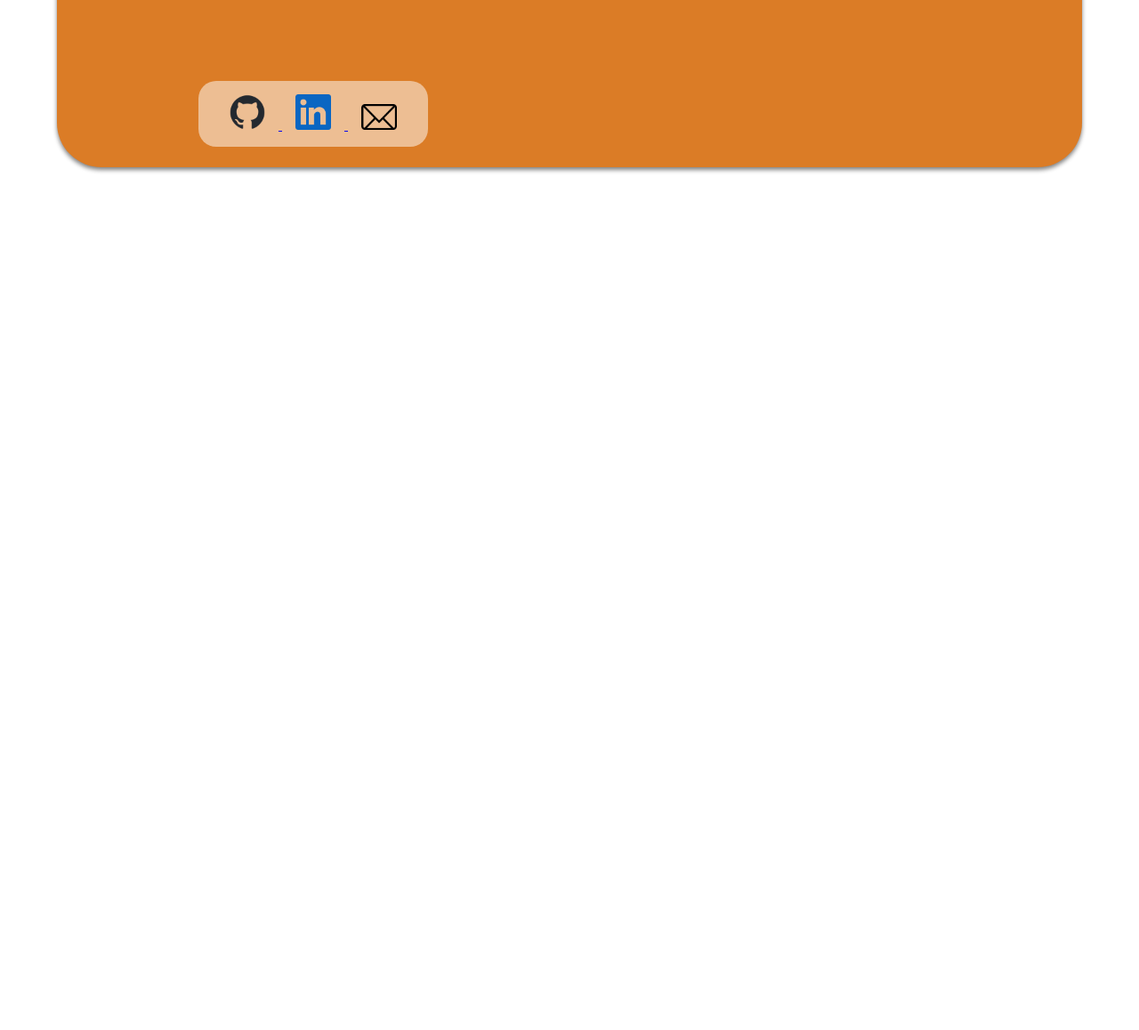
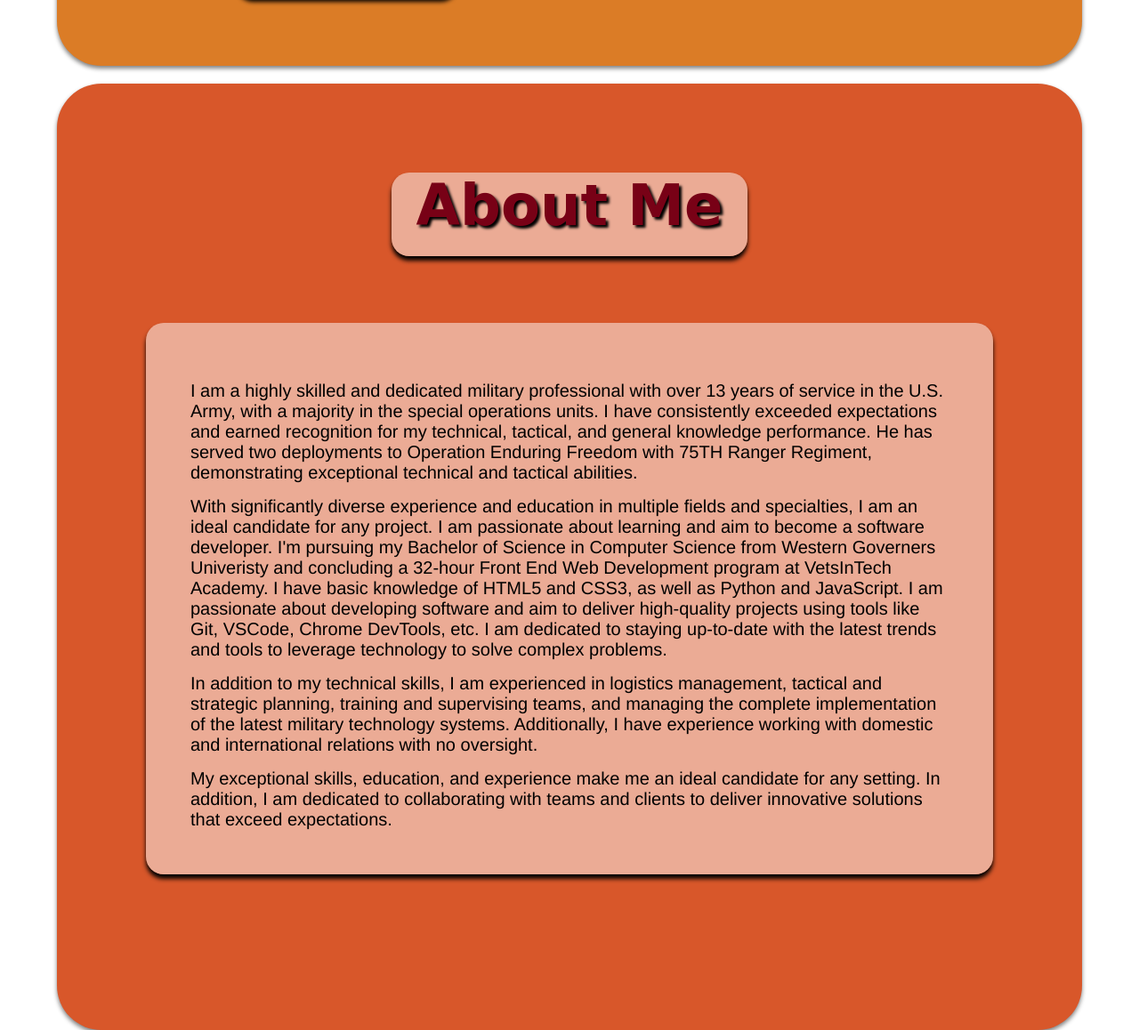
Before and after one commit to mikeccarey/portfolio, a plain HTML site: page index.html in a window 1280 px wide. Shown: the part 552-1710 px from the top of the page at 89% size. Before the commit the page ends 800 px from the top, so only its background shows below. Drawn offline with Linux system fonts and the light colour scheme; a web font is replaced by a local one.

Commit message:
wip: add about me section

```diff
--- a/index.html
+++ b/index.html
@@ -32,6 +32,15 @@
                 </a>
             </div>
         </section>
+        <section class="bottom">
+            <h1>About Me</h1>
+            <div class="about-me">
+                <p>I am a highly skilled and dedicated military professional with over 13 years of service in the U.S. Army, with a majority in the special operations units. I have consistently exceeded expectations and earned recognition for my technical, tactical, and general knowledge performance. He has served two deployments to Operation Enduring Freedom with 75TH Ranger Regiment, demonstrating exceptional technical and tactical abilities.</p>
+                <p>With significantly diverse experience and education in multiple fields and specialties, I am an ideal candidate for any project. I am passionate about learning and aim to become a software developer. I'm pursuing my Bachelor of Science in Computer Science from Western Governers Univeristy and concluding a 32-hour Front End Web Development program at VetsInTech Academy. I have basic knowledge of HTML5 and CSS3, as well as Python and JavaScript. I am passionate about developing software and aim to deliver high-quality projects using tools like Git, VSCode, Chrome DevTools, etc. I am dedicated to staying up-to-date with the latest trends and tools to leverage technology to solve complex problems.</p>
+                <p>In addition to my technical skills, I am experienced in logistics management, tactical and strategic planning, training and supervising teams, and managing the complete implementation of the latest military technology systems. Additionally, I have experience working with domestic and international relations with no oversight.</p>
+                <p>My exceptional skills, education, and experience make me an ideal candidate for any setting. In addition, I am dedicated to collaborating with teams and clients to deliver innovative solutions that exceed expectations.</p>
+            </div>
+        </section>
     </main>
 </body>
 </html>
--- a/style.css
+++ b/style.css
@@ -6,17 +6,23 @@
     box-sizing: border-box;
 }
 
+body {
+    min-width: 1050px;
+}
+
 .top {
     margin: 20px auto;
     border-radius: 50px;
     box-shadow: 0 3px 5px 0 gray;
     width: 90vmax;
-    height: 90vmin;
+    min-height: 75vh;
+    max-height: 90vh;
     display: grid;
     grid-template-columns: 1fr 1fr;
     grid-template-rows: 5fr 1fr;
     align-items: center;
     background-color: #db7c26;
+    padding: 75px;
 }
 
 .left {
@@ -31,11 +37,12 @@ h1 {
     font-size: 4rem;
     color: #780116;
     text-shadow: 3px 3px 3px black;
-    background-color: #db7c26;
     width: 50vmin;
     margin: 0 auto;
-    border-radius: 10px;
-    box-shadow: 0 5px 5px 0 #780116;
+    padding-bottom: 20px;
+    border-radius: 20px;
+    background-color: rgba(255, 255, 255, 0.503);
+    box-shadow: 0 5px 5px 0 black;
 }
 
 ul {
@@ -46,10 +53,11 @@ ul {
     font-size: 1.25rem;
     color: black;
     font-weight: bolder;
-    box-shadow: 0 5px 5px 0 #780116;
     width: 50vmin;
-    border-radius: 10px;
     padding: 30px;
+    border-radius: 20px;
+    background-color: rgba(255, 255, 255, 0.503);
+    box-shadow: 0 5px 5px 0 black;
 }
 
 #mike-photo {
@@ -60,15 +68,47 @@ ul {
 }
 
 div.social-media {
+    display: flex;
     margin: 0 auto;
     grid-column: 1/2;
     grid-row: 2/3;
+    padding: 15px 20px;
+    align-items: center;
+    border-radius: 20px;
     background-color: rgba(255, 255, 255, 0.503);
-    padding: 15px 20px;
-    border-radius: 20px;
+    box-shadow: 0 5px 5px 0 black;
+    align-self: flex-start;
 }
 
 div.social-media > a > img {
     width: 5vmin;
     margin: 0 15px;
 }
+
+.bottom {
+    margin: 20px auto;
+    border-radius: 50px;
+    box-shadow: 0 3px 5px 0 gray;
+    width: 90vmax;
+    display: flex;
+    flex-direction: column;
+    align-items: center;
+    background-color: #d8572a;
+    justify-content: center;
+    padding: 100px;
+}
+
+div.about-me {
+    margin: 75px auto;
+    background-color: rgba(255, 255, 255, 0.503);
+    box-shadow: 0 5px 5px 0 black;
+    align-self: flex-start;
+    border-radius: 20px;
+    padding: 50px;
+}
+
+p {
+    font-family: helvetica;
+    margin-top: 15px;
+    font-size: 1.25rem;
+}
```
